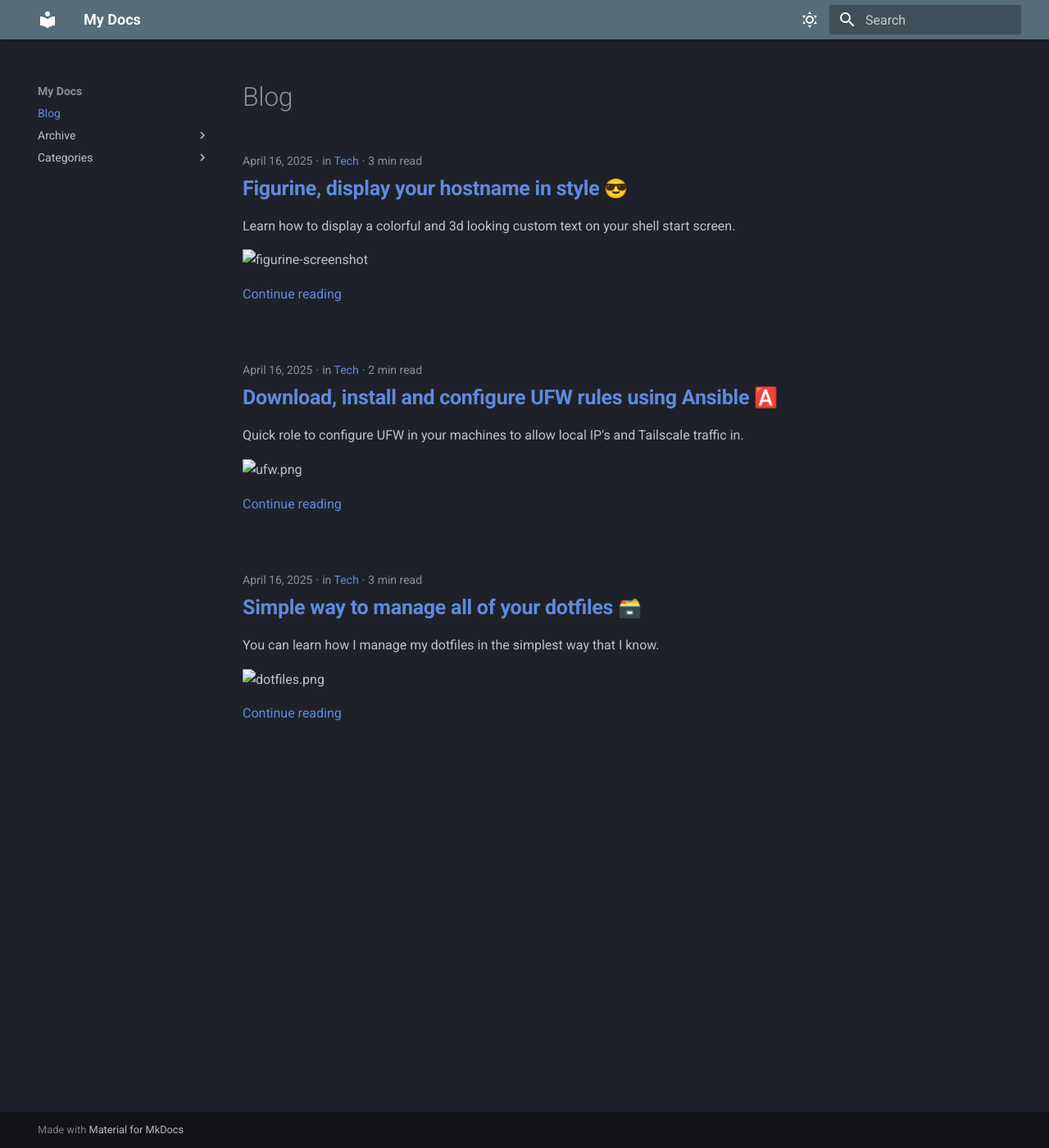
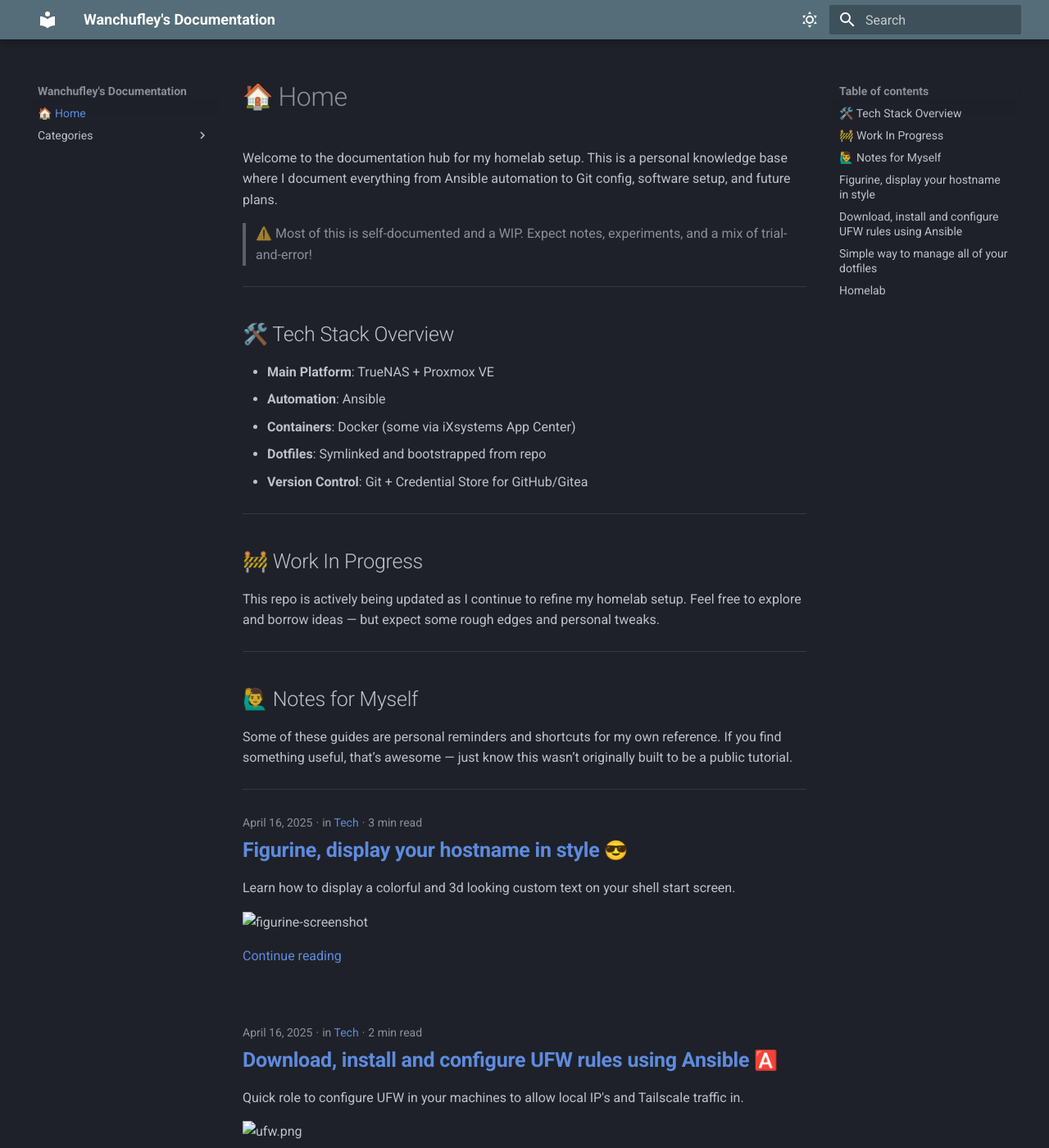
Before and after one commit to Wanchufley/mkdocs-blog, an MkDocs documentation site: the page built from docs/index.md, in a window 1280 px wide and 1400 px high. Shown: the whole window at 82% size. Built offline with MkDocs 1.6.1 and Material for MkDocs 9.7.7, drawn with Linux system fonts in a browser that asks for light colours; emoji names are drawn with the system emoji font; some of the changed text lies outside the part shown.

Commit message:
added index.md

```diff
--- a/docs/index.md
+++ b/docs/index.md
@@ -1 +1,29 @@
-# Blog
+
+# :house: Home
+
+Welcome to the documentation hub for my homelab setup. This is a personal knowledge base where I document everything from Ansible automation to Git config, software setup, and future plans.
+
+> ⚠️ Most of this is self-documented and a WIP. Expect notes, experiments, and a mix of trial-and-error!
+
+---
+
+## 🛠️ Tech Stack Overview
+- **Main Platform**: TrueNAS + Proxmox VE
+- **Automation**: Ansible
+- **Containers**: Docker (some via iXsystems App Center)
+- **Dotfiles**: Symlinked and bootstrapped from repo
+- **Version Control**: Git + Credential Store for GitHub/Gitea
+
+---
+
+## 🚧 Work In Progress
+
+This repo is actively being updated as I continue to refine my homelab setup. Feel free to explore and borrow ideas — but expect some rough edges and personal tweaks.
+
+---
+
+## 🙋‍♂️ Notes for Myself
+
+Some of these guides are personal reminders and shortcuts for my own reference. If you find something useful, that’s awesome — just know this wasn’t originally built to be a public tutorial.
+
+---
--- /dev/null
+++ b/docs/posts/post-04-homelab-overview.md
@@ -0,0 +1,68 @@
+---
+date:
+    created: 2025-04-16
+categories:
+    - Tech
+slug: homelab-overview
+---
+
+# Homelab
+
+Self-documentation repo for my own sake along the journey of setting up a nice homelab.
+
+<!-- more -->
+
+## Introduction
+
+First of all, I have to say that I am not an expert in networking, containers, storage, Linux... so please be aware that everything you see here does not originate from me. It comes from many sources, including YouTube videos, forums, knowledgeable friends, and a general willingness to get things working.
+
+This repo serves as a way for me to document the setup of my new homelab after having a functional setup for a couple of months, albeit not the most reliable. This includes how the services I use are configured and operated.
+
+---
+
+## Current Setup
+
+- **Hardware**: A 3 node Proxmox Cluster, consisting on 2 minipc's, 1 of them only runs as quorum device, and the other one has my main and more lightwight services, both in Docker
+and LXC containers, and lastly, and HP Z620 Workstation in which I am hosting an instance of TrueNAS Scale along with another docker instance where I am passing through the GPU.
+- **Storage**: 2TB mirror VDEV (hoping to upgrade very soon, but easy enough just by adding mirrors, since losing half of the capacity doesn't bother me too much).
+
+![proxmox](assets/img/proxmox.png)
+
+---
+
+## Planned Services
+
+Here’s a list of services I plan to run:
+
+- **Media Management**:
+  - Arr Stack (Sonarr, Radarr, etc.) via **Gluetun VPN** with **PIA**.
+  - **Jellyfin** and **Jellyseer** for media consumption.
+
+- **Utilities**:
+  - **Pi-hole** for network-wide ad-blocking and DNS management.
+  - **Portainer** to simplify container management.
+  - **Photo backup software**, such as **Nextcloud**.
+  - A dashboard like **Homepage** for centralized management.
+
+![homepage](assets/img/homepage.png)
+
+---
+
+## Key Considerations
+
+1. **Local Access Only**:
+   All services will be accessible **only inside my house** theoritetically, I have a Tailnet and many connectors in various machines (virtual or physical) so I don't need
+   to open any ports to the public internet.
+
+2. **Local SSL certificates**:
+   I have an instance of **NPM** that I use along with **pihole** to be able to add the custom DNS records to the proxys served by **NPM**
+
+3. **Storage Integration**:
+   I know that having a virtualized TrueNAS is not recommended, but since the machine where I am hosting has so many resources I didn't  want to limit the capabilities of the machine
+   in the sense of upgradability, so instead of having to virtualized something inside TrueNAS, I rather have the virtualized nas and also be able to host couple of things more.
+
+---
+
+## Conclusion
+
+This repo is a work in progress as I rebuild my homelab. It’s a learning process, and I hope documenting it helps me (and potentially others) along the way.
--- a/mkdocs.yml
+++ b/mkdocs.yml
@@ -1,4 +1,4 @@
-site_name: My Docs
+site_name: Wanchufley's Documentation
 site_url: https://sitename.example
 theme:
   name: material
@@ -25,6 +25,9 @@
       categories_allowed:
       - Tech
       post_url_format: "{slug}"
+      blog_toc: true
+      archive: false
+
 markdown_extensions:
   - attr_list
   - pymdownx.emoji:
```
Also changed, not shown: docs/posts/assets/img/homepage.png (added), docs/posts/assets/img/proxmox.png (added).
